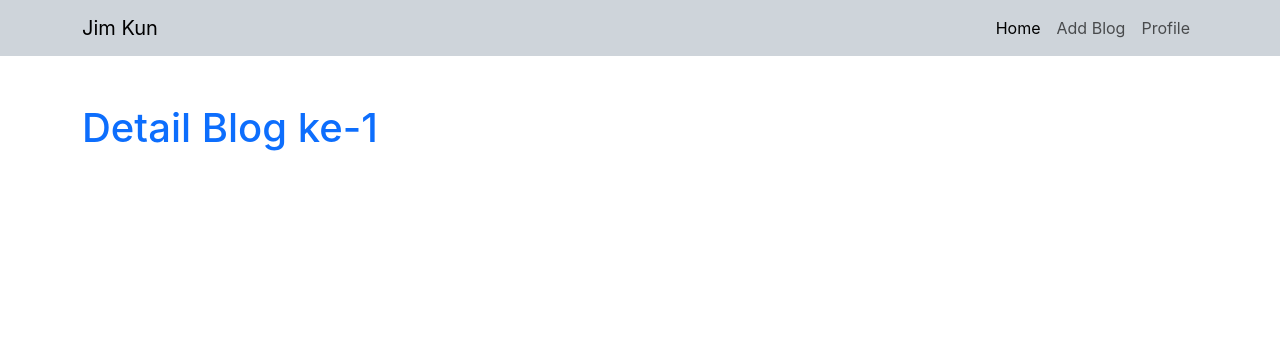
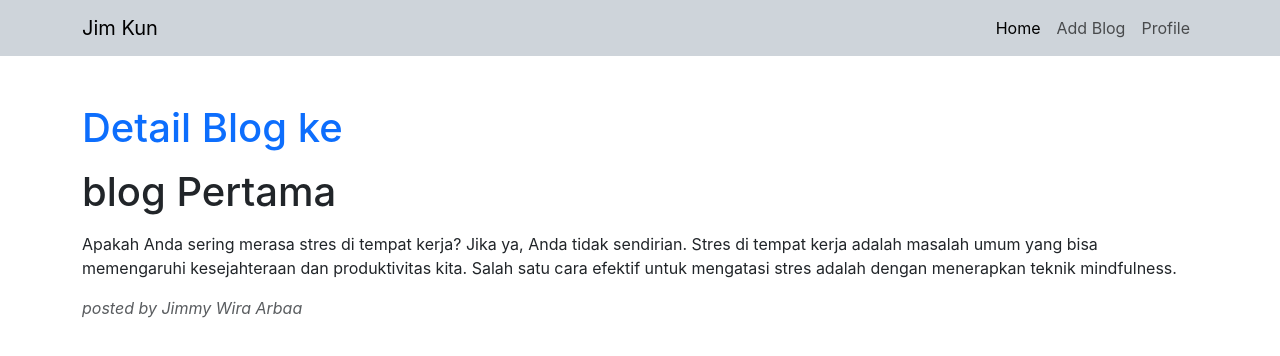
Before and after one commit to jimmywiraarbaa/blog-reactjs, a React (Create React App) app: page /blog/1 in a window 1280 px wide. Shown: the top 356 px of the page. Built offline with nearby package versions, Linux system fonts and the light colour scheme; data requests are answered from the project's data file; the HTML template or start-up script is replaced by a standard one.

Commit message:
custom hooks pada detail blog

```diff
--- a/data/db.json
+++ b/data/db.json
@@ -3,19 +3,19 @@
         {
       "id": 1,
       "title":"blog Pertama",
-      "body":"Halo ini blog pertma aku",
+      "body":"Apakah Anda sering merasa stres di tempat kerja? Jika ya, Anda tidak sendirian. Stres di tempat kerja adalah masalah umum yang bisa memengaruhi kesejahteraan dan produktivitas kita. Salah satu cara efektif untuk mengatasi stres adalah dengan menerapkan teknik mindfulness.",
       "author":"Jimmy Wira Arbaa"
     },
     {
       "id": 2,
       "title":"blog Kedua",
-      "body":"Halo ini blog pertma aku",
+      "body":"Makanan adalah bahan bakar bagi tubuh kita, jadi penting untuk memastikan kita memberikan bahan bakar yang terbaik. Namun, dengan begitu banyaknya informasi yang tersedia tentang diet dan makanan sehat, itu bisa menjadi membingungkan.",
       "author":"Jimmy Wira Arbaa"
     },
     {
       "id": 3,
       "title":"blog ketiga",
-      "body":"Halo ini blog pertma aku",
+      "body":"Saat berbicara tentang manfaat olahraga, kebanyakan orang memikirkan peningkatan kesehatan fisik seperti penurunan berat badan dan kekuatan otot. Namun, olahraga juga memiliki dampak positif yang kuat pada kesehatan mental kita.",
       "author":"Jimmy Wira Arbaa"
     }
     ]
--- a/src/pages/blog/DetailBlog.js
+++ b/src/pages/blog/DetailBlog.js
@@ -1,10 +1,30 @@
 import { useParams } from "react-router-dom";
+import useFetch from "../../hooks/useFetch";
 
 const DetailBlog = () => {
     const { id } = useParams();
+    const {
+        data: blog,
+        loading,
+        error,
+    } = useFetch("http://localhost:8000/blogs/" + id);
+
     return (
         <div className="container mt-5">
-            <h1 className="text-primary">Detail Blog ke-{id}</h1>
+            <h1 className="text-primary">Detail Blog ke</h1>
+            {error && (
+                <h1 className="text-danger">Error when get data</h1>
+            )}
+            {loading && (
+                <h1 className="text-muted">Loading...</h1>
+            )}
+            {blog && (
+                <div>
+                    <h1 className="mt-3 mb-3">{blog.title}</h1>
+                    <p className="mt-3 mb-3">{blog.body}</p>
+                    <p className="mt-3 mb-3 fst-italic text-muted">posted by {blog.author}</p>
+                </div>
+            )}
         </div>
     );
 }
```
